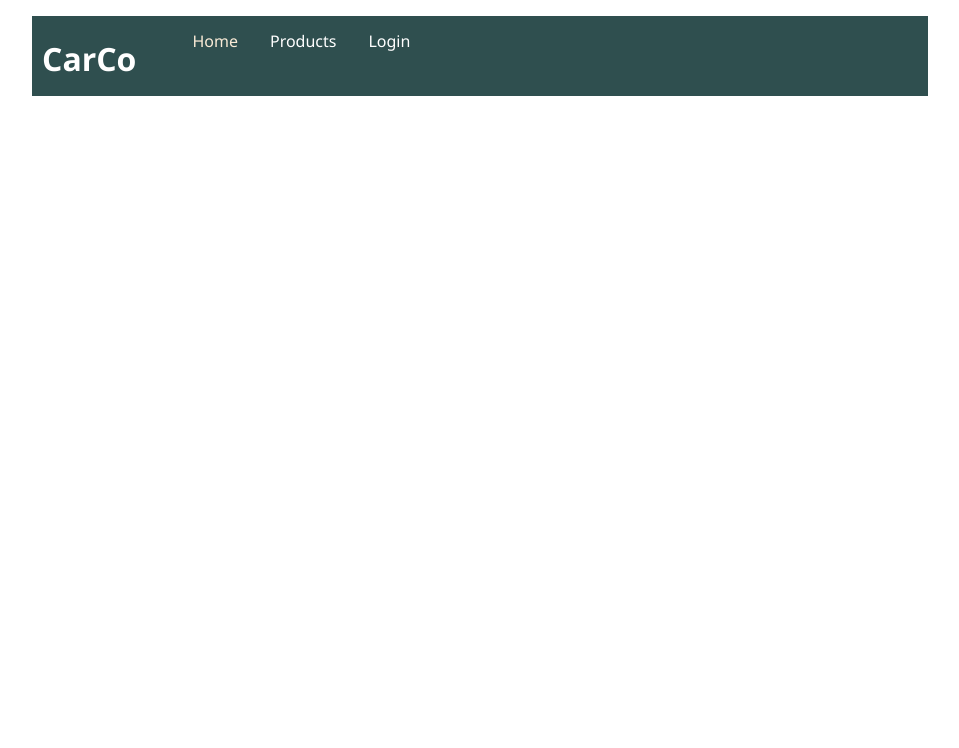
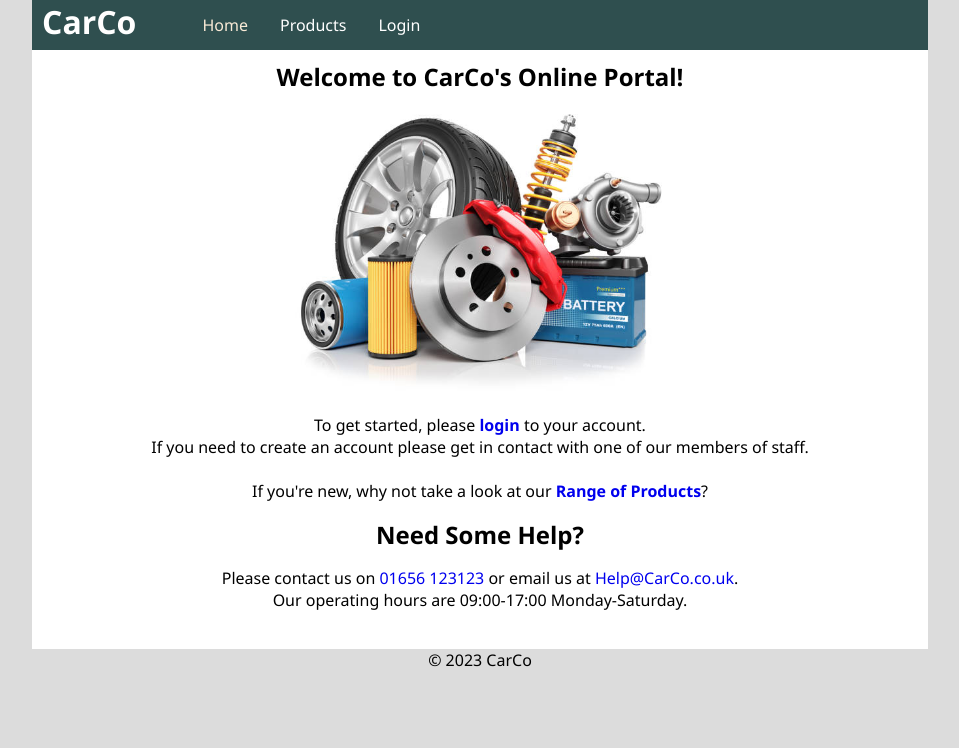
Before and after one commit to TotalDwarf03/CarCo, a PHP site: page / in a window 1280 px wide. Shown: the top 748 px of the page, without its empty margins (160-1119 px from the left). Run offline with PHP 8.4, Linux system fonts and the light colour scheme.

Commit message:
Added Footer and Homepage

```diff
--- a/Widgets/Navigation.php
+++ b/Widgets/Navigation.php
@@ -74,5 +74,3 @@
         </ul>
     </nav>
 </header>
-
-<br>
--- /dev/null
+++ b/Widgets/footer.php
@@ -0,0 +1,3 @@
+<footer>
+    &copy; <?php echo date('Y'); ?> CarCo
+</footer>
--- a/css/style.css
+++ b/css/style.css
@@ -1,5 +1,9 @@
+h1, h2, h3 {
+    margin: 0;
+}
+
 body {
-    background-color: white;
+    background-color: gainsboro;
 
     font-family: 'Segoe UI', Tahoma, Geneva, Verdana, sans-serif;
 }
@@ -9,16 +13,28 @@ body {
     width: 70%;
 }
 
+div.content {
+    text-align: center;
+    background-color: white;
+}
+
 header {
     width: 100%;
     background-color: darkslategray;
     text-align: center;
-    height: 80px;
+}
+
+footer {
+    height: 100px;
+    width: 100%;
+
+    text-align: center;
+    margin: 0;
 }
 
 #SiteLogo {
     float: left;
-    padding-left: 10px;
+    padding: 0 10px 0 10px;
     color: white;
 }
 
@@ -26,7 +42,7 @@ nav ul {
     list-style: none;
     overflow: hidden;
 
-    height: 80px;
+    margin: 0;
 }
 
 nav ul li {
@@ -46,3 +62,7 @@ nav ul li a {
 nav ul li a.active {
     color: antiquewhite;
 }
+
+a {
+    text-decoration: wavy;
+}
--- a/index.php
+++ b/index.php
@@ -10,5 +10,30 @@
 </head>
 <body class="CentrePage">
     <?php include("Widgets/navigation.php") ?>
+
+    <div class="content">
+        <h2 style="padding-top: 10px;">Welcome to CarCo's Online Portal!</h2>
+
+        <img src="Images/CarParts.jpg" alt="Image of Car Parts" height="300px">
+
+        <p>
+            To get started, please <a href="login.php"><b>login</b></a> to your account.
+            <br>
+            If you need to create an account please get in contact with one of our members of staff.
+            <br>
+            <br>
+            If you're new, why not take a look at our <a href="viewproducts.php"><b>Range of Products</b></a>?
+        </p>
+
+        <h2>Need Some Help?</h2>
+        <p>
+            Please contact us on <a href="tel:01656 123123">01656 123123</a> or email us at <a href="mailto:Help@CarCo.co.uk">Help@CarCo.co.uk</a>.
+            <br>
+            Our operating hours are 09:00-17:00 Monday-Saturday.
+        </p>
+        <br>
+    </div>
+
+    <?php include("Widgets/footer.php") ?>
 </body>
 </html>
```
Also changed, not shown: Images/CarParts.jpg (added).
